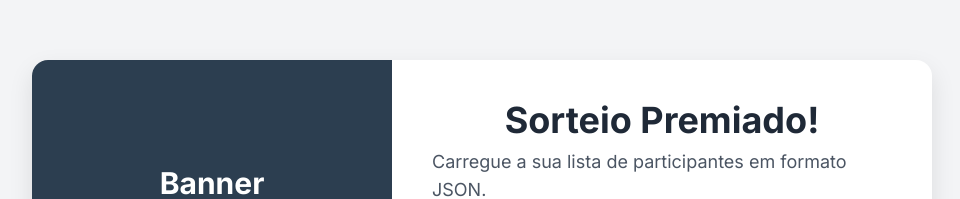
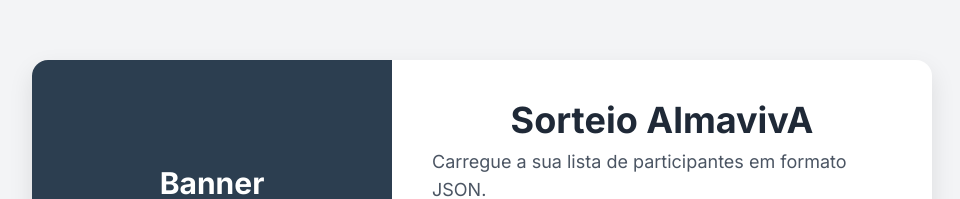
Before and after one commit to Quintelajonas/Sorteio-js, a plain HTML site: page index.html in a window 1280 px wide. Shown: the part 177-376 px from the top of the page, without its empty margins (158-1118 px from the left). Drawn offline with nearby package versions, Linux system fonts and the light colour scheme.

Commit message:
mudança titulo

```diff
--- a/index.html
+++ b/index.html
@@ -129,7 +129,7 @@
 
             <!-- Parte do Sorteio -->
             <div class="lottery-section">
-                <h1 class="text-4xl font-bold text-gray-800 mb-2">Sorteio Premiado!</h1>
+                <h1 class="text-4xl font-bold text-gray-800 mb-2">Sorteio AlmavivA</h1>
                 <p class="text-lg text-gray-600 mb-8">
                     Carregue a sua lista de participantes em formato JSON.
                 </p>
```
